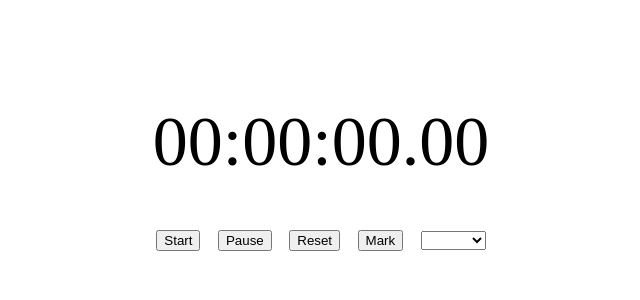
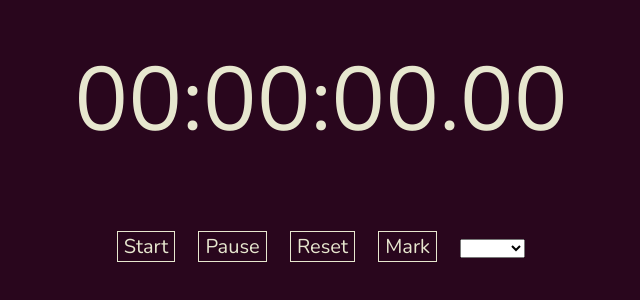
Before and after one commit to namoosir/Time-Tracker, a plain HTML site: page index.html in a window 1280 px wide. Shown: the part 136-436 px from the top of the page, without its empty margins (319-959 px from the left). Drawn offline with nearby package versions, Linux system fonts and the light colour scheme.

Commit message:
added some styling

```diff
--- a/index.html
+++ b/index.html
@@ -3,10 +3,12 @@
     <meta charset=utf-8 />
     <title>Timer</title>
     <link rel="stylesheet" href="styles.css">
+    <link rel="preconnect" href="https://fonts.gstatic.com">
+    <link href="https://fonts.googleapis.com/css2?family=Nunito:wght@200;600&display=swap" rel="stylesheet">
 </head>
 <body>
     <div class="container">
-        <div id="demo"></div>
+        <div class="timeview" id="demo"></div>
         <span>
             <button id = 'start'>Start</button>
             <button id = 'stop'>Pause</button>
--- a/styles.css
+++ b/styles.css
@@ -1,5 +1,7 @@
 body {
-    font-size: 70px;
+    font-size: 90px;
+    background-color:rgb(41, 6, 29);
+    font-family: 'Nunito', sans-serif;
 }
 
 .container {
@@ -8,4 +10,19 @@ body {
     min-height: 95vh;
     align-items: center;
     justify-content: center;
+    color: rgb(231, 231, 207);
 }
+
+.timeview{
+    font-weight: 200;
+}
+
+button {
+    font-family: 'Nunito', sans-serif;
+    font-size: 20px;
+    background-color: rgb(41, 6, 29);
+    border: rgb(231, 231, 207);
+    border-style: solid;
+    border-width: 1px;
+    color: rgb(231, 231, 207);
+}
```
